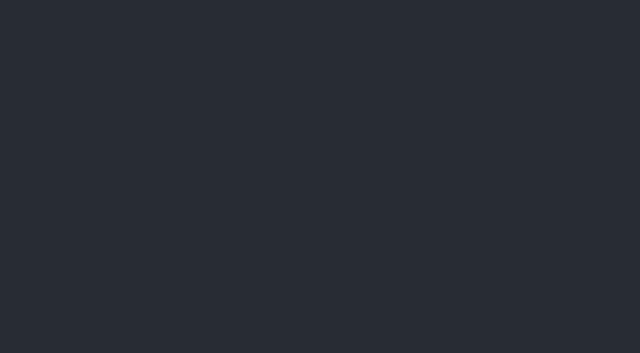
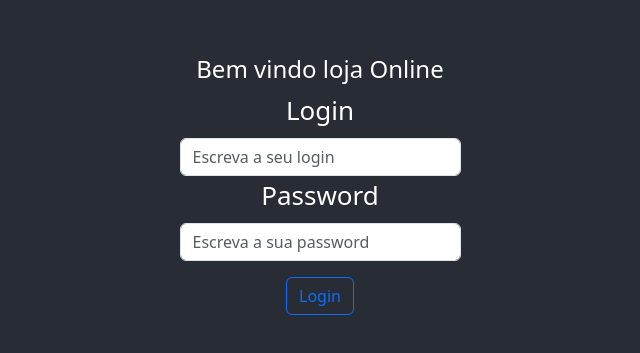
Before and after one commit to Hugo1506/dweb_react, a React (Create React App) app: page / in a window 1280 px wide. Shown: the part 203-556 px from the top of the page, without its empty margins (320-960 px from the left). Built offline with nearby package versions, Linux system fonts and the light colour scheme.

Commit message:
Criação da interface de login e teste de Post para o servidor

```diff
--- a/src/App.js
+++ b/src/App.js
@@ -1,11 +1,12 @@
 import logo from './logo.svg';
 import './App.css';
+import Comprador from './app/Comprador';
 
 function App() {
     return (
         <div className="App">
             <header className="App-header">
-
+                <Comprador />
             </header>
         </div>
     );
--- /dev/null
+++ b/src/app/Comprador.jsx
@@ -0,0 +1,66 @@
+import React, { Component } from 'react';
+import axios from 'axios';
+class Comprador extends Component {
+    state = {login : "", password : ""}
+
+
+
+    handleLogin = () => {
+        let login_val = document.getElementById('loginInput').value;
+        let password_val = document.getElementById('passwordInput').value;
+        if (login_val == "") {
+            document.getElementById('loginInput').placeholder = "login nao pode ser vazio";
+        } else  if (password_val == "") {
+            document.getElementById('passwordInput').placeholder = "password nao pode ser vazia";
+        } else {
+            this.setState({ login: login_val });
+            this.setState({ password: password_val });
+            this.handleUserExists(login_val,password_val);
+        }
+
+    }
+    handleUserExists = (login_val, password_val) => {
+
+        fetch('https://localhost:7287/compradores', {
+            method: 'POST',
+            headers: {
+                'Content-Type': 'application/json'
+            },
+            body: JSON.stringify({ login: login_val, password: password_val })
+        })
+            .then(response => {
+                console.log(response);
+            })
+            .catch(error => {
+                // Handle the error here
+                console.error('Error:', error);
+            });
+    }
+
+
+
+    render() {
+        return (
+            <div className="row">
+                <div className="col-12">
+                    <h4>Bem vindo loja Online</h4>
+                    <form>
+                        <div className="mb-4">
+                            <label htmlFor="loginInput" className="form-label">Login</label>
+                            <input type="text" className="form-control" id="loginInput" placeholder="Escreva a seu login" />
+                            <label htmlFor="PasswordInput" className="form-label">Password</label>
+                            <input type="text" className="form-control" id="passwordInput" placeholder="Escreva a sua password" />
+
+                            <button class="btn btn-outline-primary mt-3 " onClick={this.handleLogin} type="button">Login</button>
+                        </div>
+                    </form>
+                </div>
+
+                <div className="col-12">
+                </div>
+            </div>
+        );
+    }
+}
+
+export default Comprador;
--- a/src/index.js
+++ b/src/index.js
@@ -3,6 +3,7 @@ import ReactDOM from 'react-dom/client';
 import './index.css';
 import App from './App';
 import reportWebVitals from './reportWebVitals';
+import '../node_modules/bootstrap/dist/css/bootstrap.min.css';
 
 const root = ReactDOM.createRoot(document.getElementById('root'));
 root.render(
```
Also changed, not shown: package.json (+2 -6 lines), 3 other files (tests, documents, lock files or other folders). Lines whose indentation alone changed are shown as unchanged.
